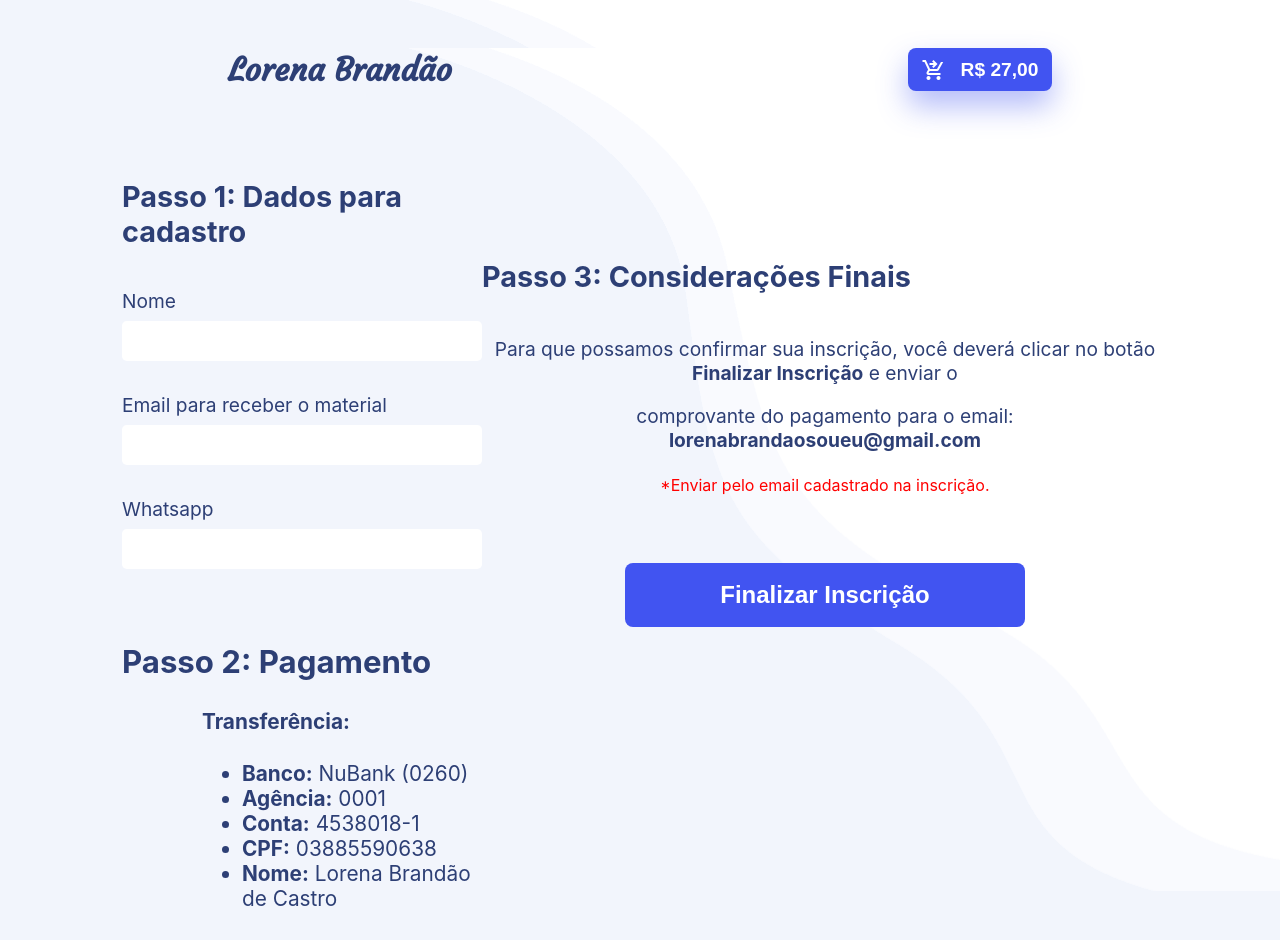
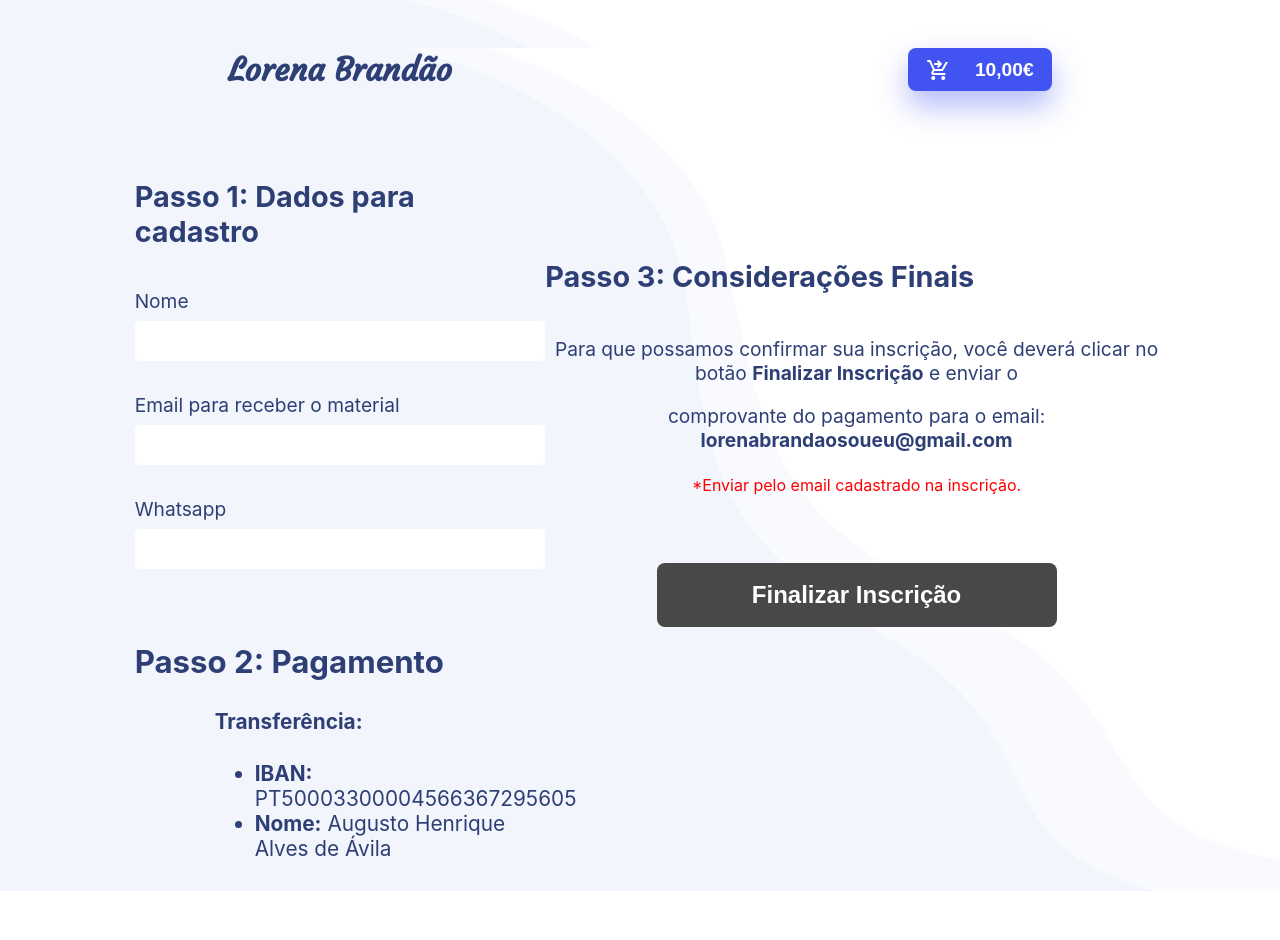
Before and after one commit to ahaavila/fale-ingles-como-um-nativo-pre-cadastro, a Next.js app: page /payment in a window 1280 px wide. Shown: the top 940 px of the page. After the commit the page ends 891 px from the top, so only its background shows below. Built offline with nearby package versions, Linux system fonts and the light colour scheme; a web font is replaced by a local one.

Commit message:
feat: add internalization and some utils

```diff
--- a/package.json
+++ b/package.json
@@ -19,6 +19,7 @@
     "nextjs-cors": "^2.1.1",
     "react": "18.2.0",
     "react-dom": "18.2.0",
+    "react-input-mask": "^2.0.4",
     "react-router-dom": "^6.6.1"
   },
   "devDependencies": {
--- a/pages/_document.js
+++ b/pages/_document.js
@@ -11,7 +11,7 @@ export default function Document() {
           content="inglês, curso, curso de inglês, aula de inglês, aula, escola de ingles perto de mim, wiseup escola de ingles, 123 curso de ingles, curso de ingles poliglota, curso de ingles montreal, ucla curso de ingles, aula particular de ingles sao paulo, curso de inglês zenaric completo, "
         />
         <meta name="reply-to" content="lorenabrandaosoueu@gmail.com"></meta>
-        <link rel="icon" href="/favicon.ico" />
+        <link rel="icon" href="/lingua-inglesa.png" />
         <link rel="stylesheet" href="https://fonts.googleapis.com/css?family=Roboto:300,400,500,700&display=swap" />
         <link rel="stylesheet" href="https://fonts.googleapis.com/icon?family=Material+Icons" />
         <link rel="preconnect" href="https://fonts.googleapis.com" />
--- a/pages/payment/index.js
+++ b/pages/payment/index.js
@@ -1,7 +1,9 @@
-import React, { useState } from 'react';
+import React, { useEffect, useState } from 'react';
 import styles from './payment.module.css';
-import {sendMail, validateEmail, validateName} from "../../utils/mail";
+import { sendMail, validateEmail, validateName } from "../../utils/mail";
 import { useRouter } from 'next/router'
+import { checkIfCountryIsBrazil } from "../../utils/utils";
+import InputMask from 'react-input-mask';
 export default function Payment() {
     const [name, setName] = useState('');
     const [nameError, setNameError] = useState('');
@@ -10,6 +12,11 @@ export default function Payment() {
     const [phone, setPhone] = useState('');
     const [loading, setLoading] = useState(false);
     const [error, setError] = useState('');
+    const [isFromBrazil, setIsFromBrazil] = useState(false);
+
+    useEffect(() => {
+        setIsFromBrazil(checkIfCountryIsBrazil());
+    }, []);
 
     const router = useRouter();
 
@@ -19,6 +26,30 @@ export default function Payment() {
 
     function nameValidate(name) {
         validateName(name) ? setNameError('Nome tem que ter mais de 3 caracteres') : setNameError('');
+    }
+
+    function disableButton() {
+        return name === '' || email === '';
+    }
+
+    const brazilPaymentData = {
+        transfer: {
+            bank: 'NuBank (0260)',
+            agency: '0001',
+            account: '4538018-1',
+            CPF: '03885590638',
+            name: 'Lorena Brandão de Castro',
+        },
+        pix: {
+            CPF: '03885590638',
+        }
+    }
+
+    const otherPaymentData = {
+        transfer: {
+            IBAN: 'PT50003300004566367295605',
+            name: 'Augusto Henrique Alves de Ávila'
+        }
     }
 
     async function mail(name, email,  phone)  {
@@ -46,7 +77,7 @@ export default function Payment() {
                 <span className="material-symbols-outlined">
                     shopping_cart_checkout
                 </span>
-                <span>R$ 27,00</span>
+                <span>{ isFromBrazil ? 'R$ 27,00' : '10,00€' }</span>
             </button>
         </header>
           <div className={styles.container}>
@@ -73,7 +104,11 @@ export default function Payment() {
                         />
                         <small style={{ color: 'red' }}>{emailError}</small>
                         <label>Whatsapp</label>
-                        <input name="phone" type="number" onChange={e => setPhone(e.target.value)} />
+                        <InputMask
+                            name="phone"
+                            mask={isFromBrazil ? '(99) 99999-9999' : '999 999 999'}
+                            onChange={e => setPhone(e.target.value)}
+                        />
                     </form>
                 </div>
             </div>
@@ -81,22 +116,39 @@ export default function Payment() {
             <div className={styles.payment}>
                 <h2>Passo 2: Pagamento</h2>
                 <div className={styles.paymentContent}>
+                    {isFromBrazil ?
+                        (
+                            <>
                                 <h4>Transferência:</h4>
                                 <div>
                                     <ul className={styles.paymentList}>
-                            <li><span>Banco:</span> NuBank (0260)</li>
-                            <li><span>Agência:</span> 0001</li>
-                            <li><span>Conta:</span> 4538018-1</li>
-                            <li><span>CPF:</span> 03885590638</li>
-                            <li><span>Nome:</span> Lorena Brandão de Castro</li>
+                                        <li><span>Banco:</span> { brazilPaymentData.transfer.bank }</li>
+                                        <li><span>Agência:</span> { brazilPaymentData.transfer.agency }</li>
+                                        <li><span>Conta:</span> { brazilPaymentData.transfer.account }</li>
+                                        <li><span>CPF:</span> { brazilPaymentData.transfer.CPF }</li>
+                                        <li><span>Nome:</span> { brazilPaymentData.transfer.name }</li>
                                     </ul>
                                 </div>
                                 <h4>Pix:</h4>
                                 <div>
                                     <ul className={styles.paymentList}>
-                            <li><span>CPF:</span> 03885590638</li>
+                                        <li><span>CPF:</span> { brazilPaymentData.pix.CPF }</li>
                                     </ul>
                                 </div>
+                            </>
+                        ) :
+                        (
+                            <>
+                                <h4>Transferência:</h4>
+                                <div>
+                                    <ul className={styles.paymentList}>
+                                        <li><span>IBAN:</span> { otherPaymentData.transfer.IBAN }</li>
+                                        <li><span>Nome:</span> { otherPaymentData.transfer.name }</li>
+                                    </ul>
+                                </div>
+                            </>
+                        )
+                    }
                 </div>
             </div>
 
@@ -108,11 +160,13 @@ export default function Payment() {
                     <p><small style={{ color: 'red', textAlign: 'start' }}>*Enviar pelo email cadastrado na inscrição.</small></p>
                     <button
                         className={styles.infoButton}
-                        onClick={() => mail(name, email, phone)}
+                        type="button"
+                        onClick={() => mail(name, email, phone, isFromBrazil)}
+                        disabled={disableButton()}
                     >
                         {loading ? 'Enviando...' : 'Finalizar Inscrição'}
                     </button>
-                    <small style={{ color: 'red' }}>{error}</small>
+                    <small style={{ color: 'red', display: 'block', marginBlockStart: '1rem' }}>{error}</small>
                 </div>
             </div>
           </div>
--- a/pages/payment/payment.module.css
+++ b/pages/payment/payment.module.css
@@ -30,6 +30,7 @@
     border: none;
     margin-block: 0.5rem 1rem;
     border-radius: 0.3rem;
+    font-size: 1.2rem;
 }
 
 .payment {
@@ -62,6 +63,16 @@
     font-weight: bold;
     color: #ffffff;
     margin-top: 4rem;
+}
+
+.infoButton:disabled {
+    background-color: #484848;
+    cursor: default;
+}
+
+.infoButton:disabled:hover {
+    background-color: #484848;
+    cursor: default;
 }
 
 .infoButton:hover {
--- a/utils/mail.js
+++ b/utils/mail.js
@@ -1,6 +1,6 @@
 import axios from 'axios';
 
-export const sendMail = async(name, email, phone) => {
+export const sendMail = async(name, email, phone, isFromBrazil) => {
   try {
     await axios.post('https://api.emailjs.com/api/v1.0/email/send', {
       user_id: 'user_YWHRL5p0UldXqQkZxq8QE',
@@ -13,13 +13,12 @@ export const sendMail = async(name, email, phone) => {
       }
     });
 
-    const response = await axios.post('https://aulao-get-lorena-brandao.vercel.app/api/user', {
+    return await axios.post('https://aulao-get-lorena-brandao.vercel.app/api/user', {
       name,
       email,
       phone,
+      isFromBrazil,
     });
-
-    return response;
   } catch (err) {
     console.error(err);
     return ({ error: 'Falha ao enviar o email' })
@@ -33,9 +32,5 @@ export function validateEmail(email) {
 }
 
 export function validateName(validName) {
-  if (validName?.length < 3) {
-    return true;
-  } else {
-    return false;
-  }
+  return validName?.length < 3;
 }
--- /dev/null
+++ b/utils/utils.js
@@ -0,0 +1,4 @@
+export function checkIfCountryIsBrazil() {
+    const [region,] = Intl.DateTimeFormat().resolvedOptions().timeZone.split('/');
+    return region === 'America';
+}
```
Also changed, not shown: pages/index.js (+5 -2 lines), public/lingua-inglesa.png (added), 1 other file (tests, documents, lock files or other folders). Lines whose indentation alone changed are shown as unchanged.
